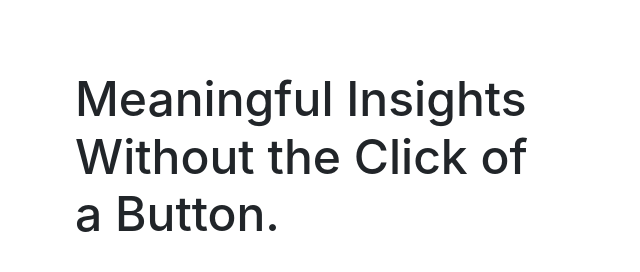
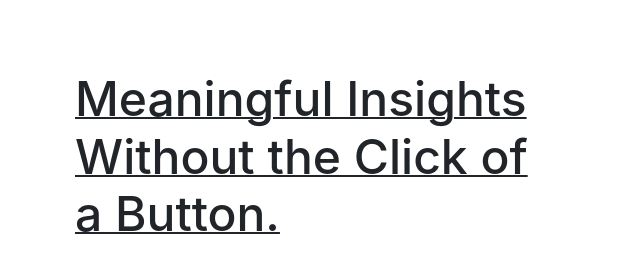
Before and after one commit to Twinie/Bes-For-task, a plain HTML site: page index.html in a window 1280 px wide. Shown: the part 131-403 px from the top of the page, 605-1245 px from the left. Drawn offline with nearby package versions, Linux system fonts and the light colour scheme.

Commit message:
made enhancements

```diff
--- a/style.css
+++ b/style.css
@@ -33,7 +33,11 @@ ul {
 }
 h3 {
     font-size: 48px;
+        text-decoration: underline;
+        text-decoration-thickness: 0.04em;
+        text-underline-offset: 0.03em;
 }
+
 h4 {
     font-size: 34px;
     font-weight: bold;
```
